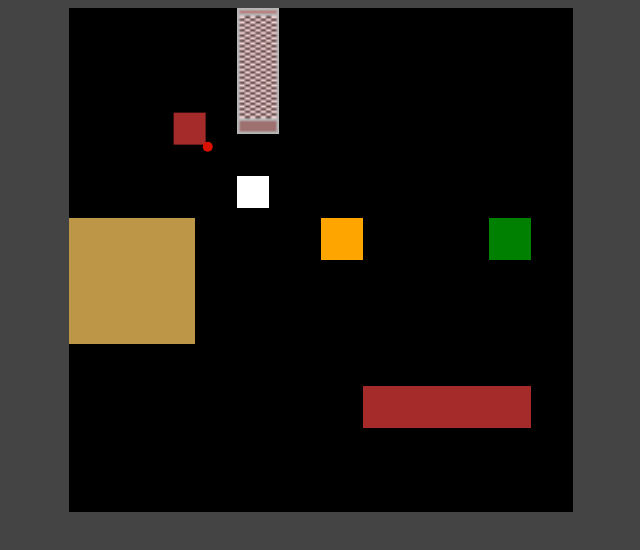
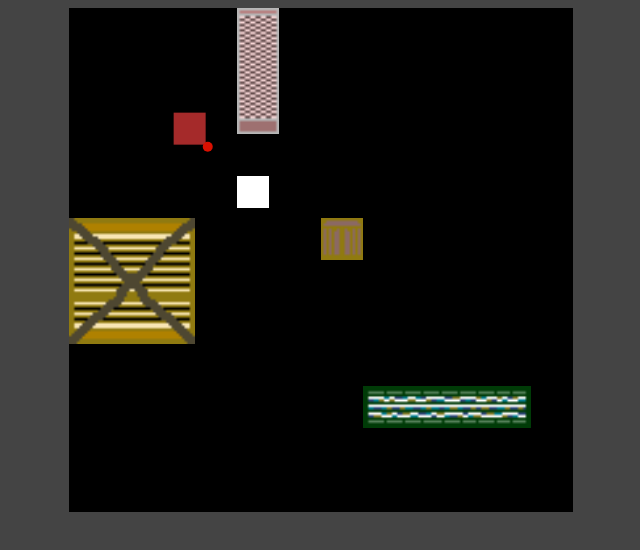
Before and after one commit to idougherty/supersuit, a plain HTML site: page index.html in a window 1280 px wide. Shown: the whole page, without its empty margins (319-959 px from the left). Drawn offline with Linux system fonts and the light colour scheme.

Commit message:
liam2222

```diff
--- a/bookshelf.js
+++ b/bookshelf.js
@@ -6,11 +6,12 @@ export class Bookshelf {
     this.height = TILE_SIZE;
     this.x = x;
     this.y = y;
-    this.texture = "";
+    this.texture = document.getElementById("bookshelf");
   }
 
   draw(c) {
-    c.fillStyle = "brown";
-    c.fillRect(this.x, this.y, this.width, this.height);
+    c.drawImage(this.texture, this.x, this.y, this.width, this.height);
+    //c.fillStyle = "brown";
+    //c.fillRect(this.x, this.y, this.width, this.height);
   }
 }
--- a/crate.js
+++ b/crate.js
@@ -6,11 +6,12 @@ export class Crate {
     this.height = 3 * TILE_SIZE;
     this.x = x;
     this.y = y;
-    this.texture = "";
+    this.texture = document.getElementById("crate");
   }
 
   draw(c) {
-    c.fillStyle = "#bd9647";
-    c.fillRect(this.x, this.y, this.width, this.height);
+    c.drawImage(this.texture, this.x, this.y, this.width, this.height);
+    //c.fillStyle = "#bd9647";
+    //c.fillRect(this.x, this.y, this.width, this.height);
   }
 }
--- a/firebarrel.js
+++ b/firebarrel.js
@@ -6,11 +6,12 @@ export class FireBarrel {
     this.height = TILE_SIZE;
     this.x = x;
     this.y = y;
-    this.texture = "";
+    this.texture = document.getElementById("barrel");
   }
 
   draw(c) {
-    c.fillStyle = "orange";
-    c.fillRect(this.x, this.y, this.width, this.height);
+    c.drawImage(this.texture, this.x, this.y, this.width, this.height);
+    //c.fillStyle = "orange";
+    //c.fillRect(this.x, this.y, this.width, this.height);
   }
 }
--- a/index.html
+++ b/index.html
@@ -25,6 +25,10 @@
     <canvas id="canvas" height="504" width="504"></canvas>
 
     <img src="art/wall.png" id="wall"/>
+    <img src="art/barrel.png" id="barrel"/>
+    <img src="art/crate.png" id="crate"/>
+    <img src="art/bookshelf.png" id="bookshelf"/>
+    <img src="art/wall.png" id="wall"/>
     <script type="module" src="script.js"></script>
   </body>
 </html>
--- a/trapdoor.js
+++ b/trapdoor.js
@@ -9,7 +9,7 @@ export class Trapdoor {
   }
 
   draw(c) {
-    c.fillStyle = "green";
-    c.fillRect(this.x, this.y, this.width, this.height);
+    //c.fillStyle = "green";
+    //c.fillRect(this.x, this.y, this.width, this.height);
   }
 }
```
Also changed, not shown: art/floor.png (added).
